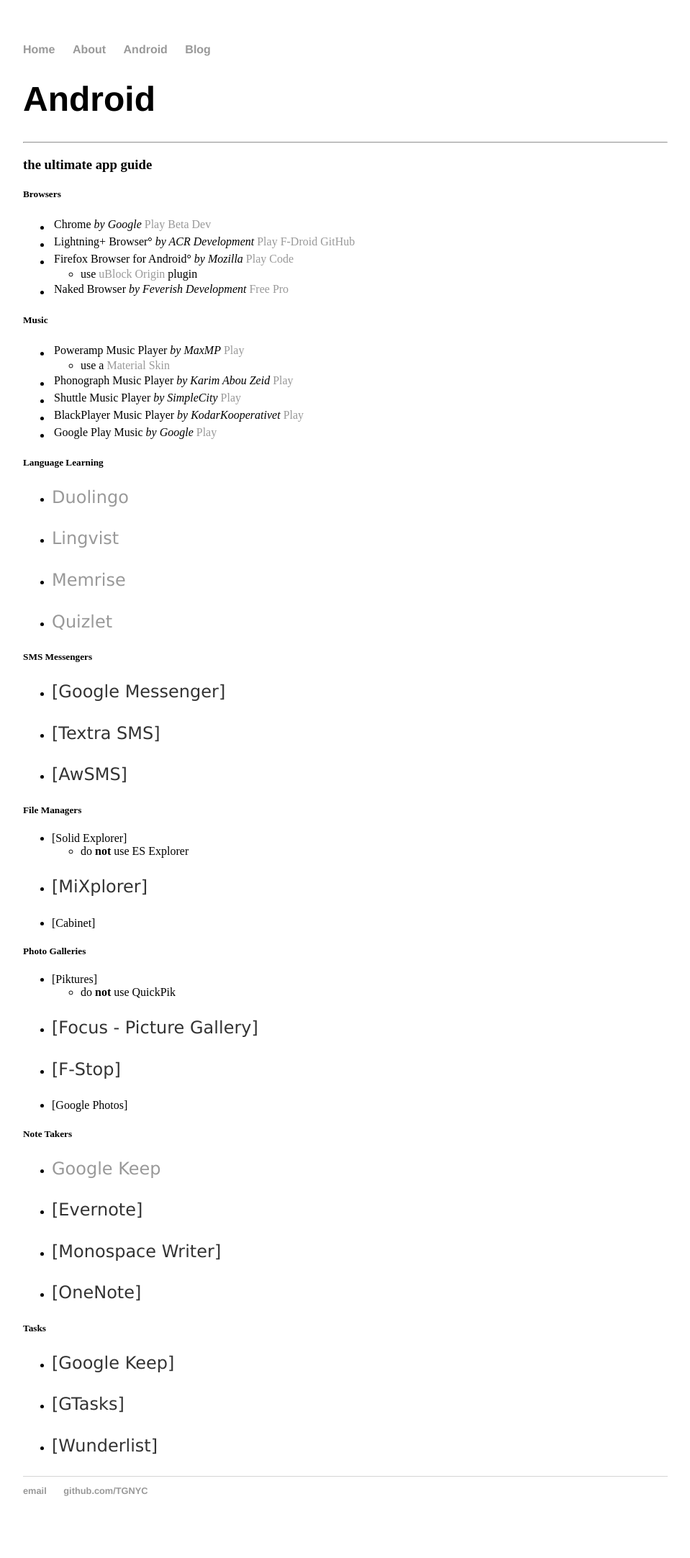
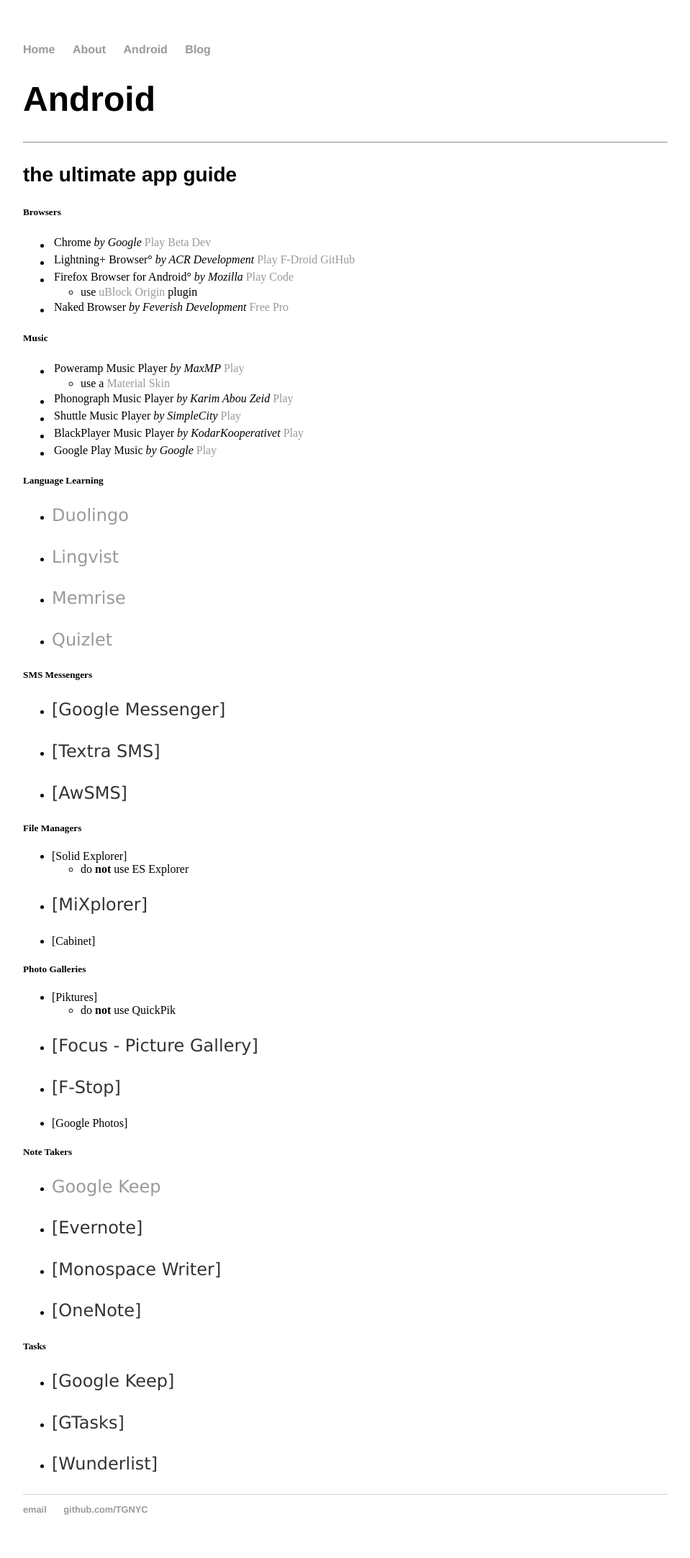
Before and after one commit to TGNYC/old, a Jekyll site: the page built from android/index.md, in a window 1280 px wide. Shown: the whole page at 72% size, without its empty margins (160-1119 px from the left). Built offline with Jekyll 4.4.1, drawn with Linux system fonts in a browser that asks for light colours; before the commit the page ends 2139 px from its top, so only the background shows below that.

Commit message:
Update main.css

```diff
--- a/css/main.css
+++ b/css/main.css
@@ -28,6 +28,15 @@
     font-family:'Helvetica', 'Arial', 'Sans-Serif';
     color: #a8a8a8;
 }
+h3 {
+    font-size: 1.75em;
+    font-family:'Helvetica', 'Arial', 'Sans-Serif';
+}
+h4 {
+    font-size: 1.25em;
+    font-family:'Helvetica', 'Arial', 'Sans-Serif';
+}
+
 p {
     font-family:'Verdana', 'Geneva', 'Sans-Serif';
     font-size: 1.5em;
```
